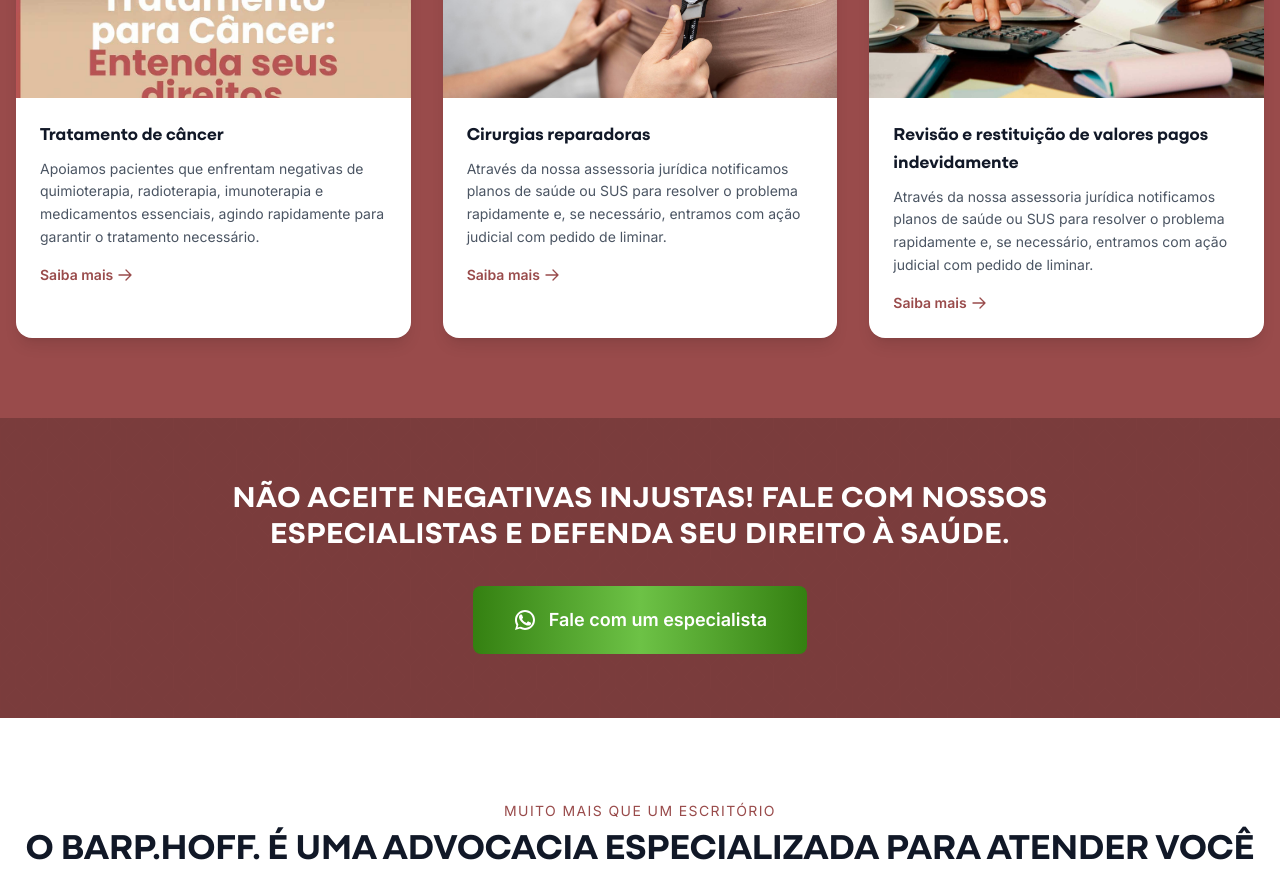
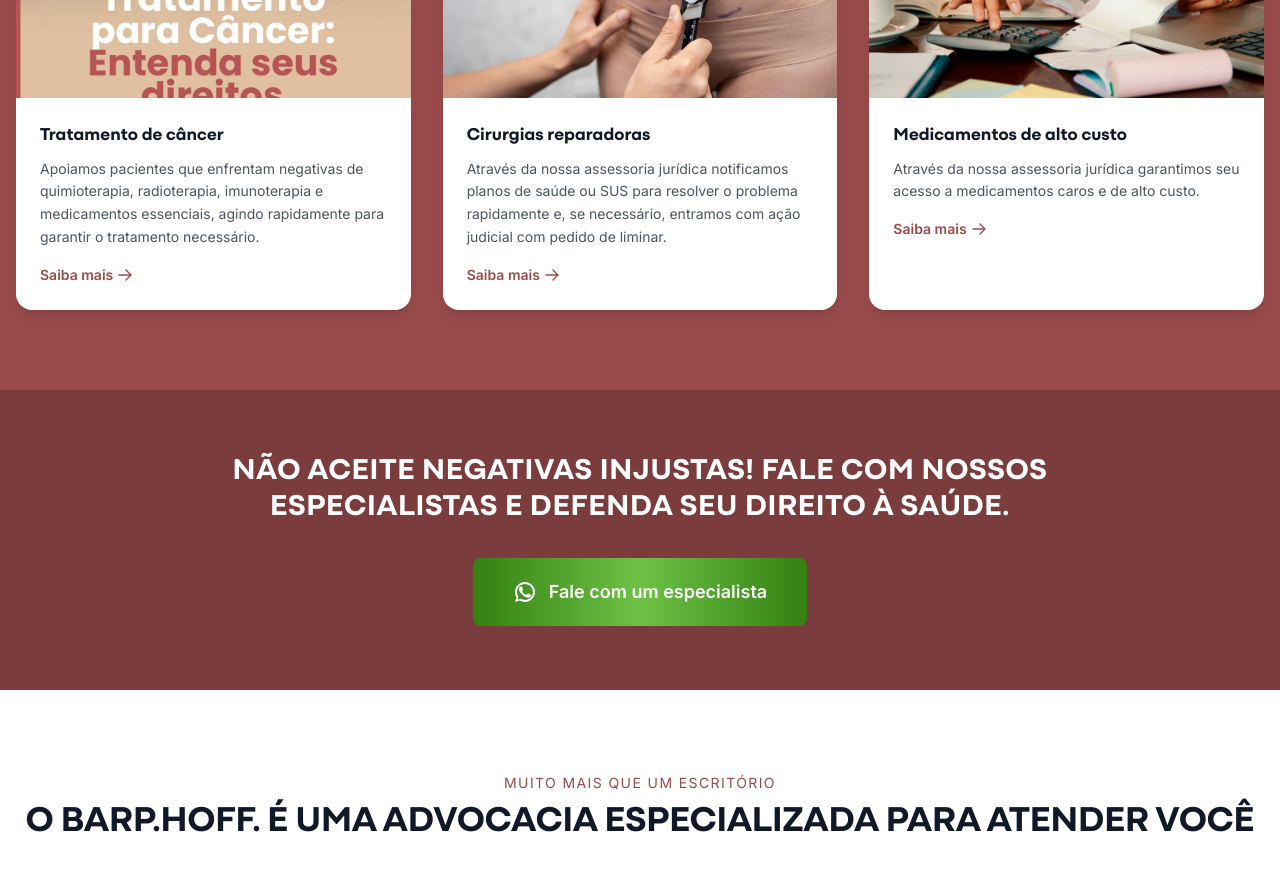
Before and after one commit to BarpHoff/barphoff, a Next.js app: page /pagina-principal-teste in a window 1280 px wide. Shown: the part 2640-3536 px from the top of the page. Built offline with nearby package versions, Linux system fonts and the light colour scheme.

Commit message:
Fix 404 when navigating from homepage to LPs by switching Link to native <a>

```diff
--- a/app/page.tsx
+++ b/app/page.tsx
@@ -334,7 +334,7 @@ export default function HomePage() {
                   <p className="mt-2 text-sm leading-relaxed text-gray-600">
                     {area.description}
                   </p>
-                  <Link
+                  <a
                     href={area.href}
                     className="mt-4 inline-flex items-center gap-1 text-sm font-semibold text-brand transition-colors hover:text-brand-dark"
                   >
@@ -353,7 +353,7 @@ export default function HomePage() {
                         d="M13.5 4.5 21 12m0 0-7.5 7.5M21 12H3"
                       />
                     </svg>
-                  </Link>
+                  </a>
                 </div>
               </div>
             ))}
--- a/app/pagina-principal-teste/page.tsx
+++ b/app/pagina-principal-teste/page.tsx
@@ -19,35 +19,35 @@ const practiceAreas = [
     title: 'Negativa de planos de saúde',
     description:
       'Revertemos negativas de cobertura de tratamentos, cirurgias, internações e medicamentos essenciais, garantindo que seu plano cumpra com as obrigações contratuais.',
-    href: '/negativas-de-plano-de-saude',
+    href: '/negativa-plano-de-saude',
     image: '/assets/areas/plano-de-saude.jpg',
   },
   {
     title: 'Tratamentos Home Care',
     description:
       'Ajudamos a garantir que pacientes que necessitam de atendimento domiciliar tenham esse direito respeitado, seja pelo SUS ou pelos planos de saúde.',
-    href: '/tratamento-home-care',
+    href: '/home-care',
     image: '/assets/areas/home-care.jpg',
   },
   {
     title: 'Tratamento de câncer',
     description:
       'Apoiamos pacientes que enfrentam negativas de quimioterapia, radioterapia, imunoterapia e medicamentos essenciais, agindo rapidamente para garantir o tratamento necessário.',
-    href: '/tratamento-de-cancer',
+    href: '/tratamento-oncologico',
     image: '/assets/areas/tratamento-cancer.jpg',
   },
   {
     title: 'Cirurgias reparadoras',
     description:
       'Através da nossa assessoria jurídica notificamos planos de saúde ou SUS para resolver o problema rapidamente e, se necessário, entramos com ação judicial com pedido de liminar.',
-    href: '/cirurgias-reparadoras',
+    href: '/negativa-cirurgia',
     image: '/assets/areas/cirurgia-reparadora.jpg',
   },
   {
-    title: 'Revisão e restituição de valores pagos indevidamente',
+    title: 'Medicamentos de alto custo',
     description:
-      'Através da nossa assessoria jurídica notificamos planos de saúde ou SUS para resolver o problema rapidamente e, se necessário, entramos com ação judicial com pedido de liminar.',
-    href: '/revisao-e-restituicao-de-valores-pagos-indevidamente',
+      'Através da nossa assessoria jurídica garantimos seu acesso a medicamentos caros e de alto custo.',
+    href: '/medicamento-alto-custo',
     image: '/assets/areas/revisao-valores.jpg',
   },
 ]
@@ -344,7 +344,7 @@ export default function HomePage() {
                   <p className="mt-2 text-sm leading-relaxed text-gray-600">
                     {area.description}
                   </p>
-                  <Link
+                  <a
                     href={area.href}
                     className="mt-4 inline-flex items-center gap-1 text-sm font-semibold text-brand transition-colors hover:text-brand-dark"
                   >
@@ -363,7 +363,7 @@ export default function HomePage() {
                         d="M13.5 4.5 21 12m0 0-7.5 7.5M21 12H3"
                       />
                     </svg>
-                  </Link>
+                  </a>
                 </div>
               </div>
             ))}
```
